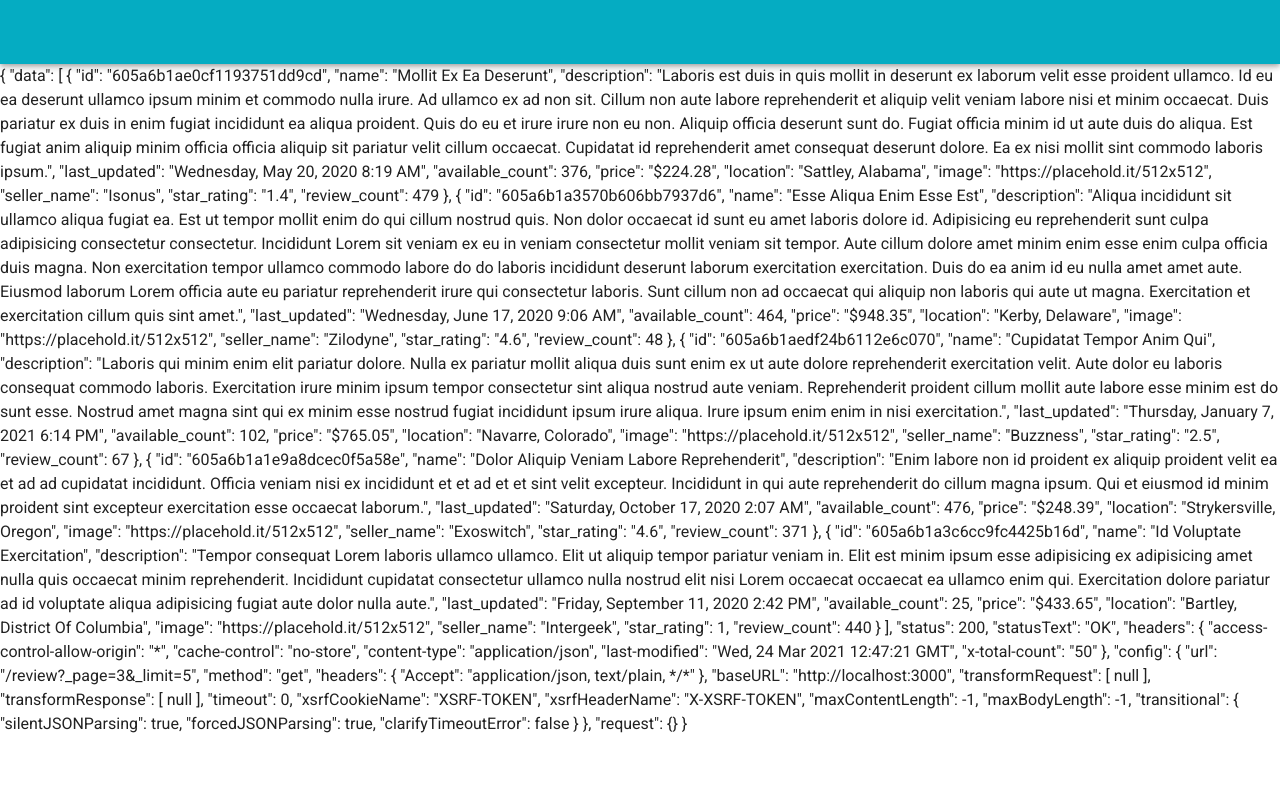
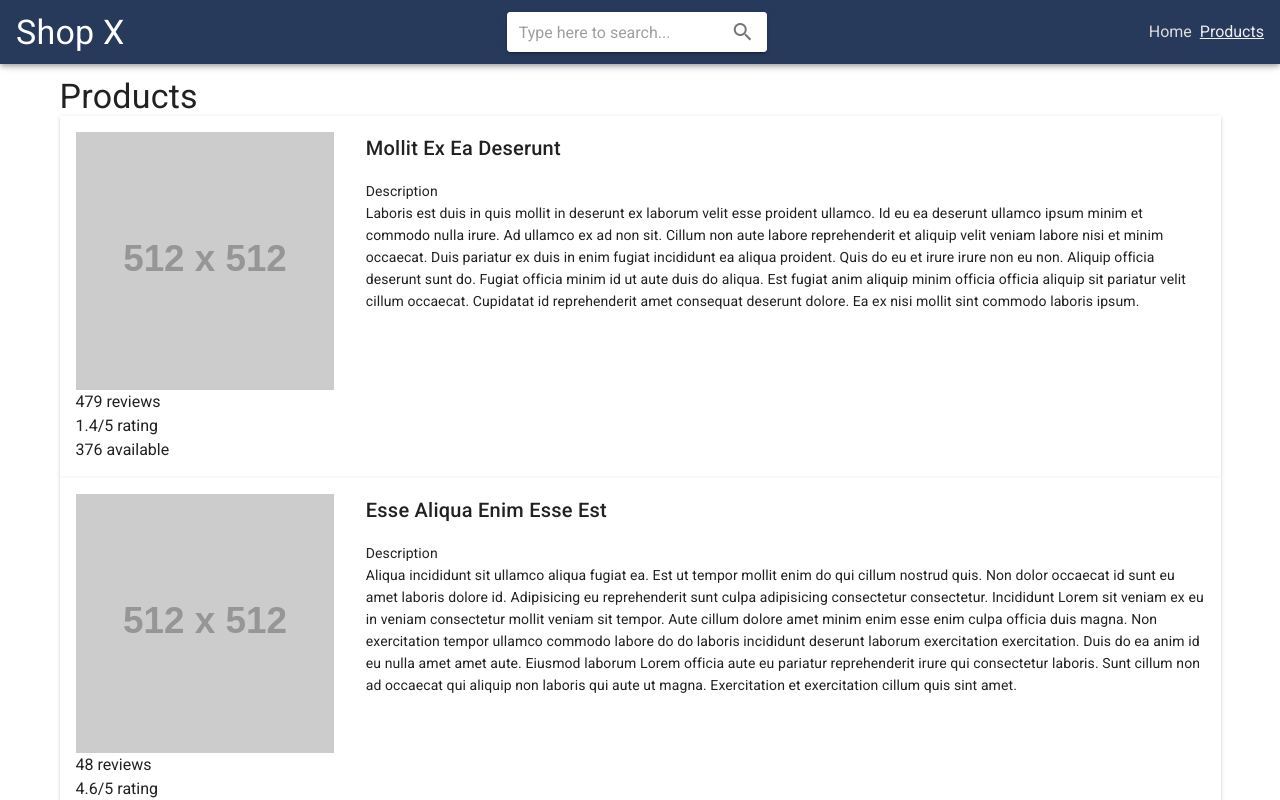
Before and after one commit to ChrisCWerner/product-reviews, a Vue app: page /products in a window 1280 px wide. Shown: the top 800 px of the page. Built offline with nearby package versions, Linux system fonts and the light colour scheme; data requests are answered from the project's data file.

Commit message:
sets basic layout, routing and products page

```diff
--- a/src/App.vue
+++ b/src/App.vue
@@ -1,27 +1,18 @@
 <template>
   <v-app>
-    <v-app-bar app color="primary"> </v-app-bar>
+    <Navbar />
 
     <v-main>
-      <!-- router -->
-      {{ res }}
+      <router-view />
     </v-main>
   </v-app>
 </template>
 
 <script>
+import Navbar from "./components/Navbar";
+
 export default {
   name: "App",
-  data() {
-    return {
-      res: null,
-    };
-  },
-  async created() {
-    this.res = await this.$store.dispatch("client", {
-      service: "reviews/all",
-      query: "?_page=3&_limit=5",
-    });
-  },
+  components: { Navbar },
 };
 </script>
--- /dev/null
+++ b/src/components/Navbar.vue
@@ -0,0 +1,41 @@
+<template>
+  <v-app-bar app color="background">
+    <strong class="text-h4 d-none d-sm-flex white--text">Shop X</strong>
+    <v-text-field
+      class="mx-auto search-bar"
+      color="background"
+      placeholder="Type here to search..."
+      append-icon="mdi-magnify"
+      hide-details
+      filled
+      dense
+      solo
+    />
+    <nav class="d-none d-sm-flex">
+      <router-link to="/" :disabled="$route.name === 'Home'" class="mr-2"
+        >Home</router-link
+      >
+      <router-link to="/products" :disabled="$route.name === 'Products'"
+        >Products</router-link
+      >
+    </nav>
+  </v-app-bar>
+</template>
+<script>
+export default {};
+</script>
+
+<style scoped>
+.search-bar {
+  max-width: 260px;
+  position: relative;
+  background: #fff;
+}
+a {
+  color: #eee !important;
+}
+a:not([disabled]) {
+  color: #ddd !important;
+  text-decoration: none;
+}
+</style>
--- /dev/null
+++ b/src/components/Product.vue
@@ -0,0 +1,49 @@
+<template>
+  <v-card tile>
+    <v-row no-gutters>
+      <v-col class="pa-4" cols="12" sm="3" xl="2">
+        <v-row no-gutters>
+          <v-col cols="9" sm="12">
+            <v-img :src="image"></v-img>
+          </v-col>
+          <v-col cols="3" sm="12">
+            <div class="">
+              <span>{{ review_count }} reviews</span>
+            </div>
+            <div class="">
+              <span>{{ star_rating }}/5 rating</span>
+            </div>
+            <div class="">
+              <span>{{ available_count }} available</span>
+            </div>
+          </v-col>
+        </v-row>
+      </v-col>
+      <v-col cols="0" sm="9">
+        <v-sheet>
+          <v-card-title v-text="name" />
+          <v-card-subtitle class="pb-0 pt-4">Description</v-card-subtitle>
+          <v-card-text v-text="description" />
+        </v-sheet>
+      </v-col>
+    </v-row>
+  </v-card>
+</template>
+
+<script>
+export default {
+  props: {
+    id: String,
+    name: String,
+    description: String,
+    last_updated: String,
+    available_count: Number,
+    price: String,
+    location: String,
+    image: String,
+    seller_name: String,
+    star_rating: [String, Number],
+    review_count: Number,
+  },
+};
+</script>
--- a/src/pages/About.vue
+++ /dev/null
@@ -1,5 +0,0 @@
-<template>
-  <div class="about">
-    <h1>This is an about page</h1>
-  </div>
-</template>
--- a/src/pages/Home.vue
+++ b/src/pages/Home.vue
@@ -1,5 +1,7 @@
 <template>
-  <div class="home"></div>
+  <v-container class="text-center">
+    <v-btn text to="/products"><i>Go to Products page</i></v-btn>
+  </v-container>
 </template>
 
 <script>
--- /dev/null
+++ b/src/pages/Products.vue
@@ -0,0 +1,36 @@
+<template>
+  <v-container class="products">
+    <strong class="text-h4">Products</strong>
+    <!-- products list -->
+    <Product v-for="product in products" :key="product.id" v-bind="product" />
+    <!-- pagination control -->
+  </v-container>
+</template>
+
+<script>
+import Product from "../components/Product";
+export default {
+  name: "Products",
+  components: {
+    Product,
+  },
+  data() {
+    return {
+      products: [],
+      pagination: {},
+    };
+  },
+  async created() {
+    // TODO control api calls with vuex module
+    const res = await this.$store.dispatch("client", {
+      service: "reviews/all",
+      query: "?_page=3&_limit=5",
+    });
+    this.products = res.data;
+    this.pagination = {
+      _page: 1,
+      _limit: 5,
+    };
+  },
+};
+</script>
--- a/src/plugins/vuetify.js
+++ b/src/plugins/vuetify.js
@@ -16,7 +16,7 @@
         primary: "#05ACC2",
         "primary-variant": "#206CF5",
         accent: "#C96238",
-        background: "#EEEEEE",
+        background: "#273A5C",
       },
     },
   },
--- a/src/router/index.js
+++ b/src/router/index.js
@@ -1,6 +1,5 @@
 import Vue from "vue";
 import VueRouter from "vue-router";
-import Home from "../pages/Home.vue";
 
 Vue.use(VueRouter);
 
@@ -8,16 +7,17 @@
   {
     path: "/",
     name: "Home",
-    component: Home,
+    component: () => import(/* webpackChunkName: "home" */ "../pages/Home.vue"),
   },
   {
-    path: "/about",
-    name: "About",
-    // route level code-splitting
-    // this generates a separate chunk (about.[hash].js) for this route
-    // which is lazy-loaded when the route is visited.
+    path: "/products",
+    name: "Products",
     component: () =>
-      import(/* webpackChunkName: "about" */ "../pages/About.vue"),
+      import(/* webpackChunkName: "products" */ "../pages/Products.vue"),
+  },
+  {
+    path: "*",
+    redirect: "/",
   },
 ];
 
```
